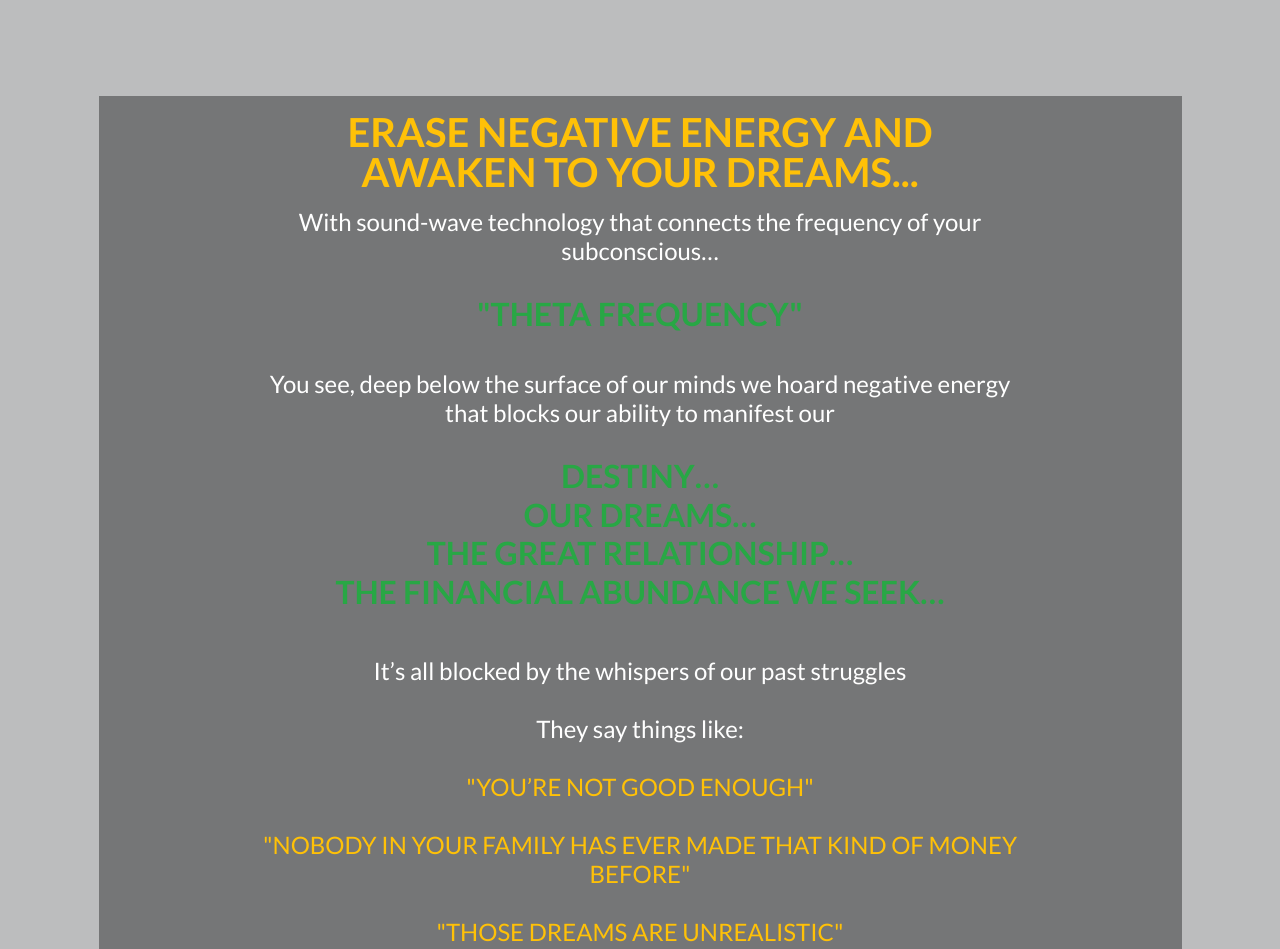
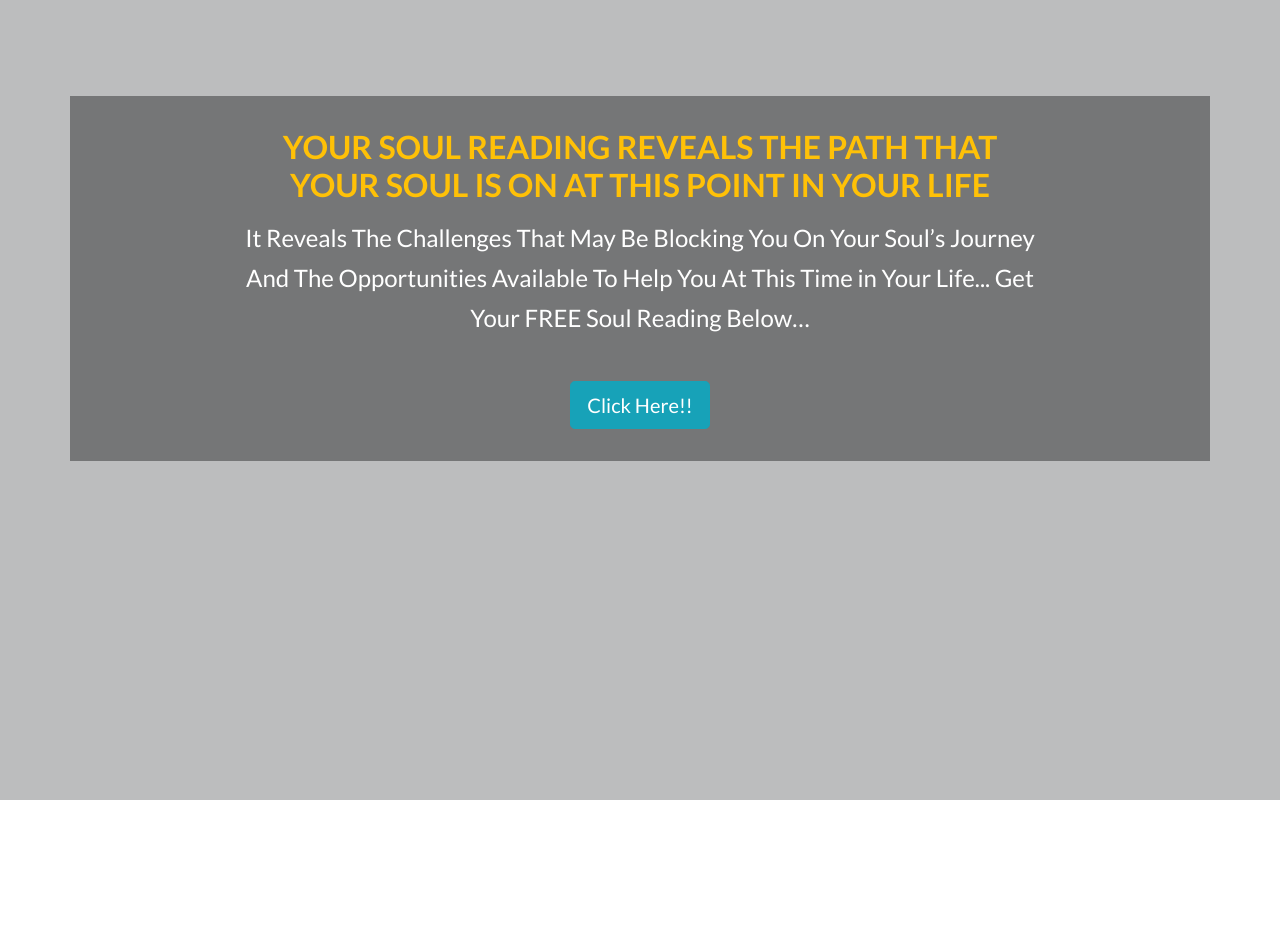
Before and after one commit to Rlex01/funnel-01, a plain HTML site: page SoulManafest.html in a window 1280 px wide. Shown: the top 949 px of the page. After the commit the page ends 800 px from the top, so only its background shows below. Drawn offline with Linux system fonts and the light colour scheme.

Commit message:
added
A whole bunch of stuff les see if it works

```diff
--- a/SoulManafest.html
+++ b/SoulManafest.html
@@ -44,14 +44,16 @@
      <div class="overlay"></div>
      <div class="container">
        <div class="row">
-         <div class="bg-dark1 mx-auto">
-             <div class="col-12 col-xl-9 col-xm-12 mx-auto">
-               <h1 class="mb-3 heading text-uppercase t-size text-warning">
+         <div class="bg-dark1 ">
+             <div class="col-12 col-6 col-md-8 col-xl-9 col-xm-12 mx-auto">
+               <h2 class="mb-3 heading text-uppercase t-size text-warning">
 
-Erase Negative Energy and Awaken To Your Dreams... </h1>
+Your Soul Reading Reveals The Path That Your Soul Is On At This Point In Your Life</h1>
             <!--   <h1 class="mb-3 heading text-danger"> ME TOO </h1> // dont need that there -->
                <h2 class="mb-3 heading text-danger">   </h2>
-               <span class="mb-5 heading h4" >With sound-wave technology that connects the frequency of your subconscious…<br><br><h2 class="text-success text-uppercase"> "Theta Frequency"</h2><br> You see, deep below the surface of our minds we hoard negative energy that blocks our ability to manifest our <br><br><h2 class="text-success text-uppercase"> destiny…     <br>Our dreams… <br>the great relationship… <br>the financial abundance we seek…<br><br> </h2> It’s all blocked by the whispers of our past struggles<br><br>They say things like:<br><br><span class="mb-3 heading text-uppercase text-weight-bold t-size text-warning">"You’re not good enough"<br><br>"Nobody in your family has ever made that kind of money before"<br><br>"Those dreams are unrealistic"</span><br><br>Click The Button Below To See The Solution To Banishing Those Negative Energies Forever>> <br><br> </span>
+               <span class="mb-5 heading h4" >It Reveals The Challenges That May Be Blocking You On Your Soul’s Journey
+And The Opportunities Available To Help You At This Time in Your Life...
+Get Your FREE Soul Reading Below…<br><br></span>
              </div>
              <div class="col-md-10 col-lg-8 col-xl-7 mx-auto">
                <form>
@@ -88,7 +90,7 @@ Erase Negative Energy and Awaken To Your Dreams... </h1>
              <input id="submit" name="submit" type="Submit" />
            </form> -->
            <!-- separation -->
-           <form class="form-group" action="https://www.elformo.com/forms/b2c50151-5b19-43e4-b6bf-9d5060c142b3" method="post" accept-charset="UTF-8">
+           <form class="form-group" action="https://www.elformo.com/forms/b2c50151-5b19-43e4-b6bf-9d5060c142b3/" method="post" accept-charset="UTF-8">
                <div class="row p-3">
                  <div class="col">
                    <input id="elformo_honeypot" name="elformo_honeypot" />
--- a/css/addedextra.css
+++ b/css/addedextra.css
@@ -2,8 +2,8 @@
     /* needed testing some stuff */
 .bg-dark1 {
     background-color: rgba(0, 0, 0, 0.4);
-    width: 95%;
-    padding: 1rem;
+    width:  500x;
+    padding: 2rem 1rem;
   }
 
 
--- a/css/landing-page.min.css
+++ b/css/landing-page.min.css
@@ -19,7 +19,10 @@ header.masthead {
     background: url(../img/bg-masthead.jpg) no-repeat center center;
     background-size: cover;
     padding-top: 8rem;
-    padding-bottom: 8rem
+    padding-bottom: 8rem;
+    height: 100vh;
+    line-height: 2.5rem
+
 }
 
 header.masthead .overlay {
```
Also changed, not shown: index.html (+4 -4 lines).
